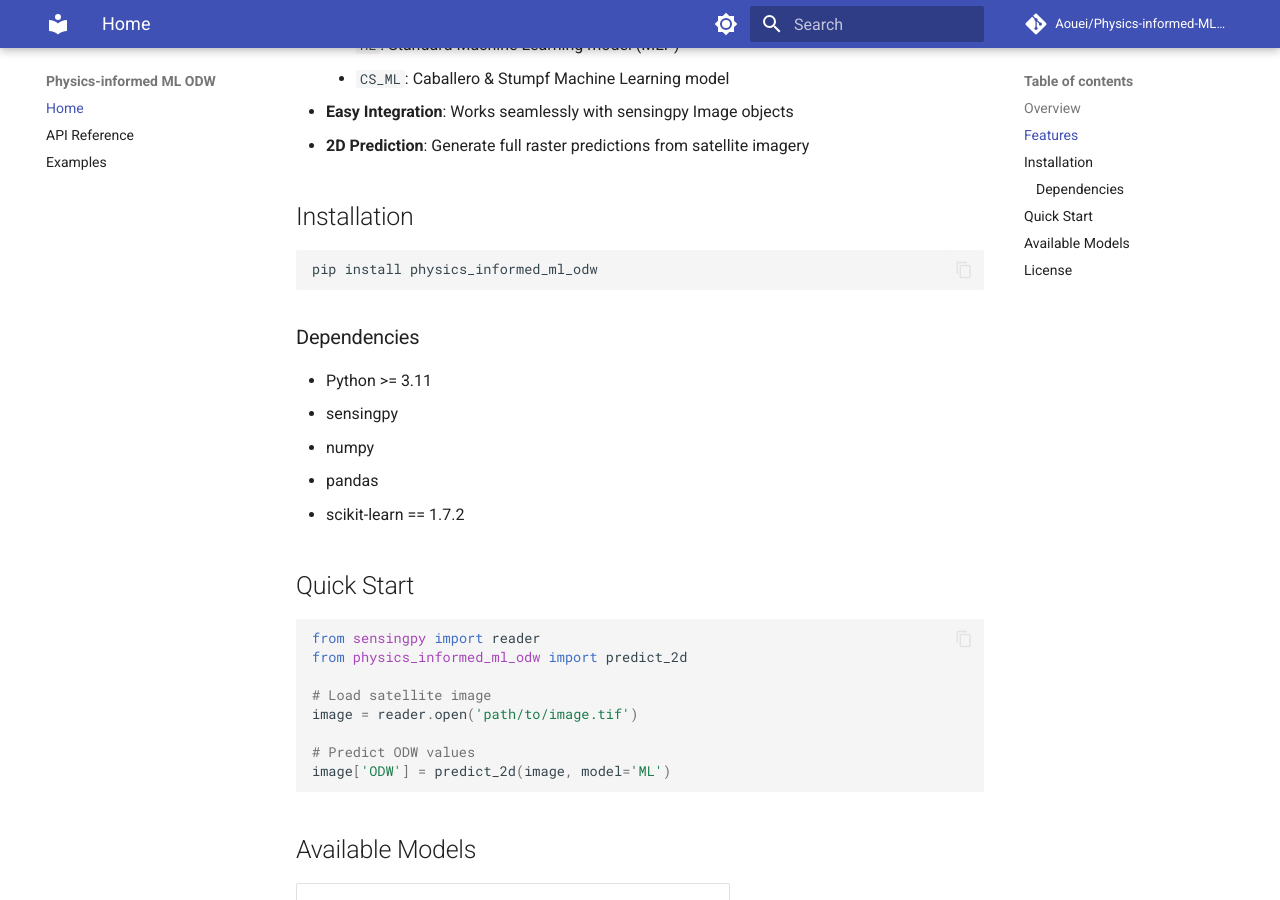
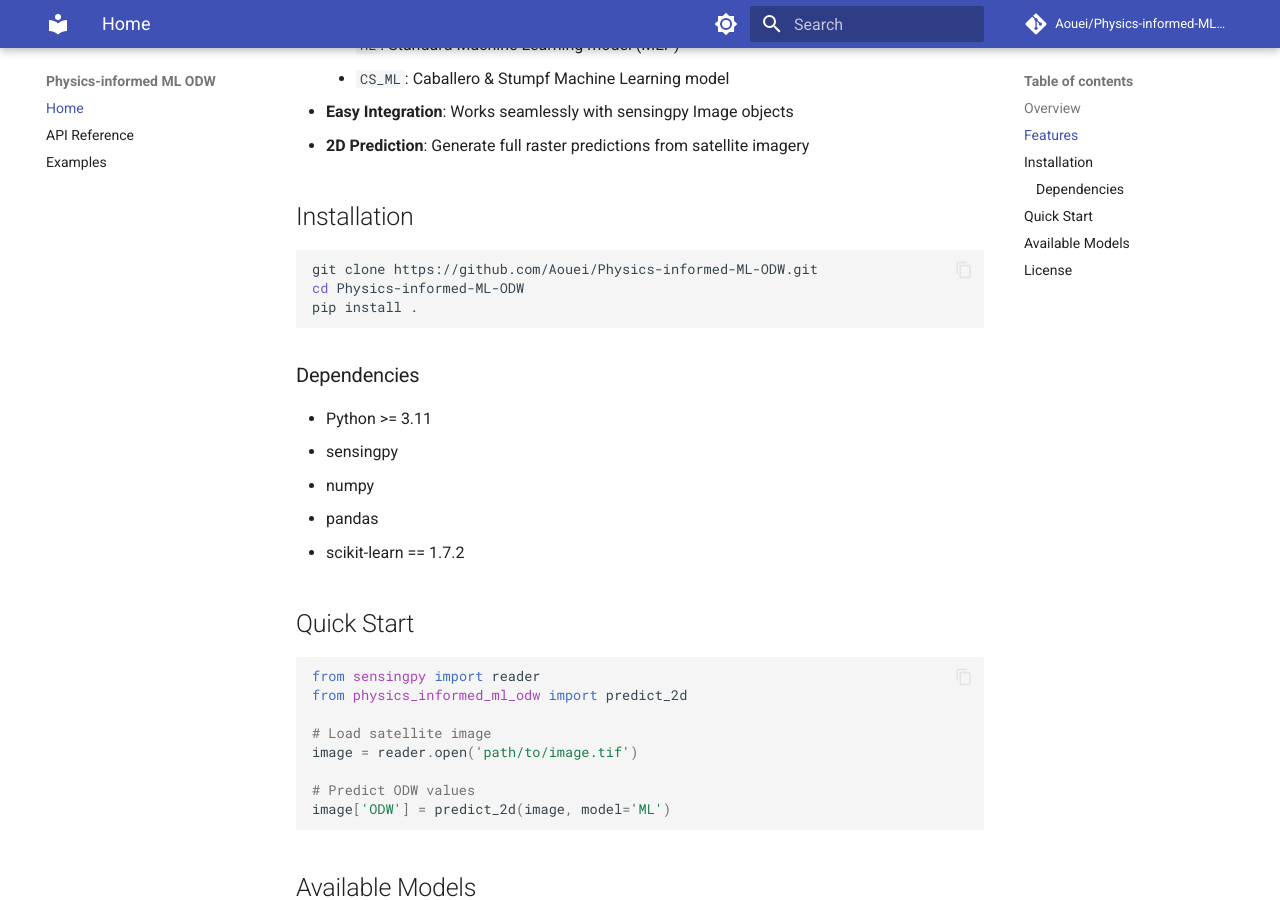
Before and after one commit to Aouei/Physics-informed-ML-ODW, an MkDocs documentation site: the page built from docs/index.md, in a window 1280 px wide and 900 px high, scrolled down 499 px. Built offline with MkDocs 1.6.1 and Material for MkDocs 9.7.7, drawn with Linux system fonts in a browser that asks for light colours; comment, search, counter and statistics services are not loaded.

````diff
--- a/docs/index.md
+++ b/docs/index.md
@@ -18,7 +18,9 @@ This package provides pre-trained machine learning models for predicting Optical
 ## Installation
 
 ```bash
-pip install physics_informed_ml_odw
+git clone https://github.com/Aouei/Physics-informed-ML-ODW.git
+cd Physics-informed-ML-ODW
+pip install .
 ```
 
 ### Dependencies
````
Also changed, not shown: README.md (+3 -1 lines).
